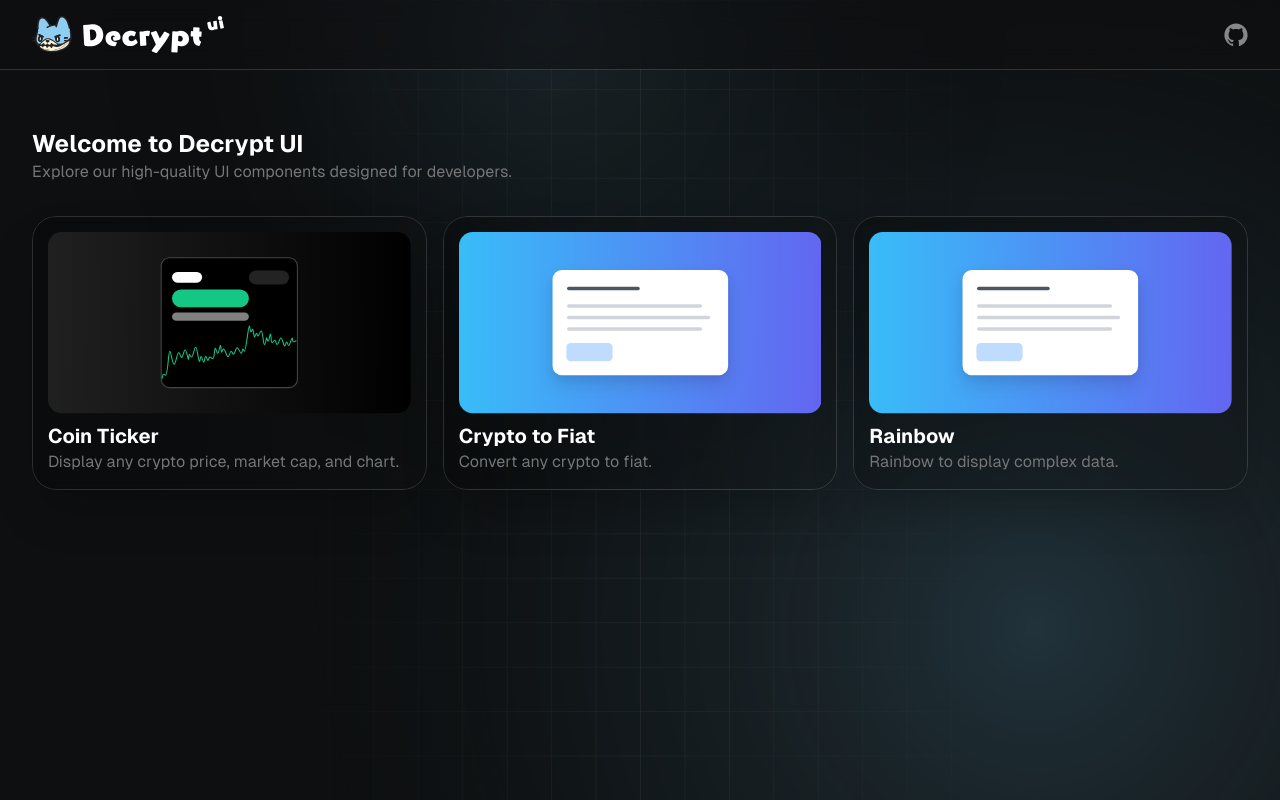
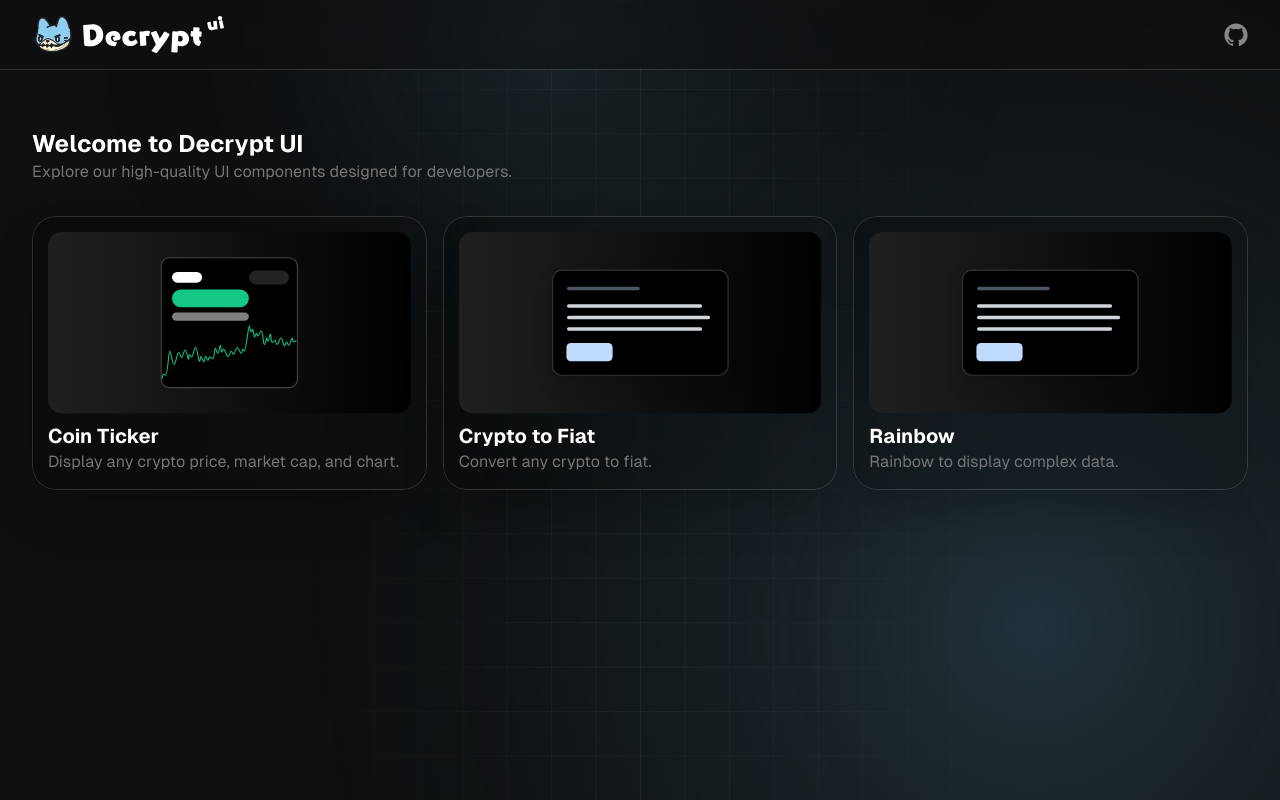
Before and after one commit to Decryptu/decrypt-ui-website, a React (Create React App) app: page / in a window 1280 px wide. Built offline with nearby package versions, Linux system fonts and the light colour scheme.

Commit message:
update fallback svg

```diff
--- a/src/assets/images/Fallback.tsx
+++ b/src/assets/images/Fallback.tsx
@@ -11,7 +11,7 @@ const Fallback = (props: SVGProps<SVGSVGElement>) => (
 		<title>Fallback</title>
 		<rect width={314} height={157} fill='url("#a")' rx={12} />
 		<g filter="url(#b)">
-			<rect width={152} height={91} x={81} y={33} fill="#FFF" rx={8} />
+			<rect width={152} height={91} x={81} y={33} fill="#000" stroke="#333" rx={8} />
 		</g>
 		<rect width={40} height={16} x={93} y={96} fill="#BFDBFE" rx={4} />
 		<path
@@ -37,8 +37,8 @@ const Fallback = (props: SVGProps<SVGSVGElement>) => (
 				y2={1.396}
 				gradientUnits="userSpaceOnUse"
 			>
-				<stop stopColor="#38BDF8" />
-				<stop offset={1} stopColor="#6366F1" />
+				<stop stopColor="#202020" />
+				<stop offset={1} stopColor="#000000" />
 			</linearGradient>
 			<filter
 				id="b"
--- a/src/components/showcases/CointickerShowcase.tsx
+++ b/src/components/showcases/CointickerShowcase.tsx
@@ -41,7 +41,7 @@ const CoinTickerShowcase: React.FC = () => {
 			<section id="visual" className="pb-8">
 				<h3 className="text-xl font-semibold pb-4">Showcase</h3>
 				<CoinTicker
-					cryptoCurrency="bitcoin"
+					cryptoCurrency="dogecoin"
 					refreshInterval={10000}
 					displayFormat="USD"
 					displayChart={true}
```
